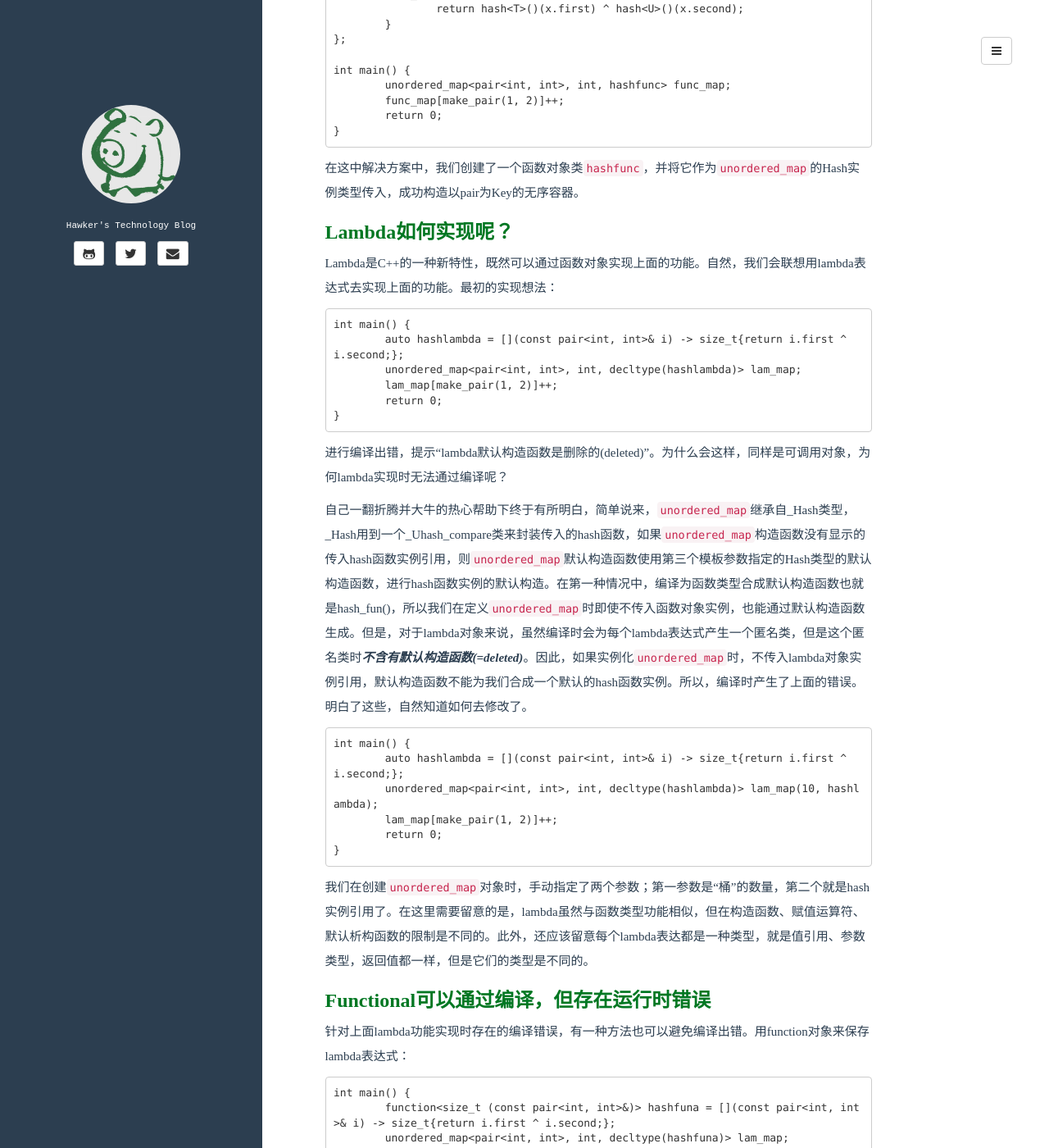
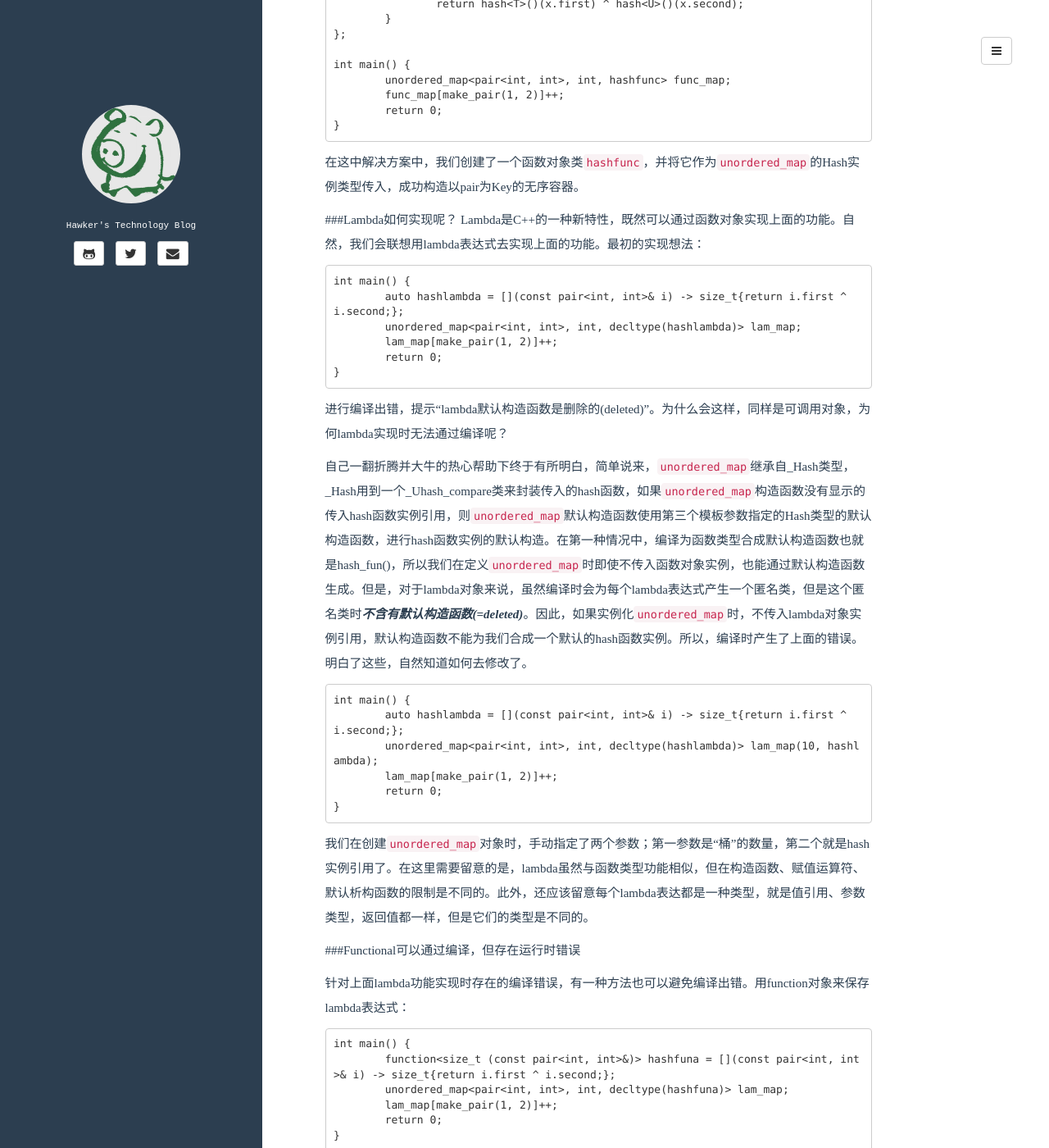
Before and after one commit to hawkxiang/hawkxiang.github.io, a Jekyll site: the page built from _posts/2016.04-05/2016-04-05-unordered_map-pair-lambda.md, in a window 1280 px wide and 1400 px high, scrolled down 438 px. Shown: the whole window at 82% size. Built offline with Jekyll 4.4.1, drawn with Linux system fonts in a browser that asks for light colours; comment, search, counter and statistics services are not loaded; some of the changed text lies outside the part shown.

```diff
--- a/_posts/2016.04-05/2016-04-05-unordered_map-pair-lambda.md
+++ b/_posts/2016.04-05/2016-04-05-unordered_map-pair-lambda.md
@@ -7,13 +7,13 @@ date: 2016-04-5 23:00:00
 category:
     - 编程
 tags:
-    - Cpp
+    - cpp
     - Lambda
 ---
 
 C++ STL中的unordered_map底层是通过Hash实现的，当使用pair作为键值(Key)时，需要手动传入Hash实例类型。
 
-### 函数对象的实现方式
+###函数对象的实现方式
 
 参考网上的解决方案，通过一个函数对象向unordered_map传递Hash实例类型。具体实现如下面的代码：
 
@@ -34,7 +34,7 @@ C++ STL中的unordered_map底层是通过Hash实现的，当使用pair作为键
 
 在这中解决方案中，我们创建了一个函数对象类`hashfunc`，并将它作为`unordered_map`的Hash实例类型传入，成功构造以pair为Key的无序容器。
 
-### Lambda如何实现呢？
+###Lambda如何实现呢？
 Lambda是C++的一种新特性，既然可以通过函数对象实现上面的功能。自然，我们会联想用lambda表达式去实现上面的功能。最初的实现想法：
 
 	int main() {
@@ -57,7 +57,7 @@ Lambda是C++的一种新特性，既然可以通过函数对象实现上面的
 
 我们在创建`unordered_map`对象时，手动指定了两个参数；第一参数是“桶”的数量，第二个就是hash实例引用了。在这里需要留意的是，lambda虽然与函数类型功能相似，但在构造函数、赋值运算符、默认析构函数的限制是不同的。此外，还应该留意每个lambda表达都是一种类型，就是值引用、参数类型，返回值都一样，但是它们的类型是不同的。
 
-### Functional可以通过编译，但存在运行时错误
+###Functional可以通过编译，但存在运行时错误
 
 针对上面lambda功能实现时存在的编译错误，有一种方法也可以避免编译出错。用function对象来保存lambda表达式：
 
```
